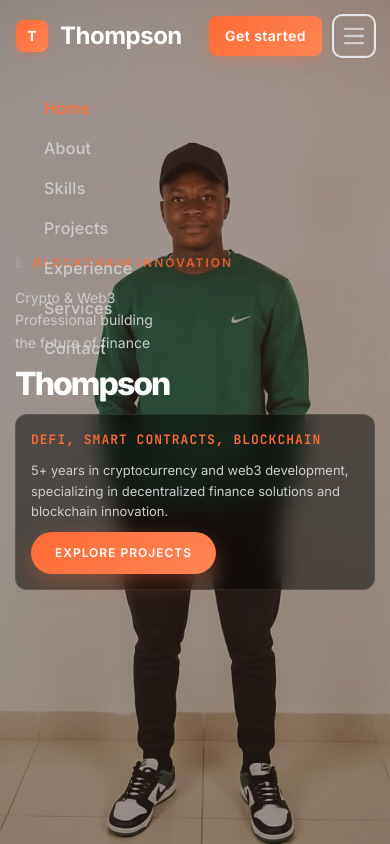
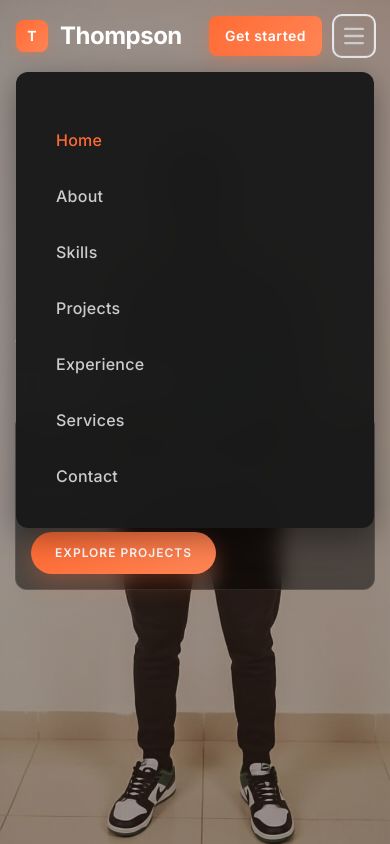
Before and after one commit to Donald-Edinam/thompson-web, a website: page src/index.html in a window 390 px wide. Both pictures are taken after a click on the button "Open main menu". Shown: the top 844 px of the page. Drawn offline with Linux system fonts and the light colour scheme.

Commit message:
Fix mobile navigation menu transparency

```diff
--- a/styles/styles.css
+++ b/styles/styles.css
@@ -255,11 +255,38 @@
             color: var(--text-primary) !important;
         }
 
-        /* Mobile menu background */
+        /* Mobile menu background - solid background for mobile */
         nav ul {
             background: transparent !important;
             border: none !important;
             backdrop-filter: none !important;
+        }
+
+        /* Mobile menu styling (when visible on small screens) */
+        @media (max-width: 767px) {
+            nav #navbar-cta {
+                background: rgba(26, 26, 26, 0.98) !important;
+                backdrop-filter: blur(20px) !important;
+                border-radius: 12px;
+                margin-top: 16px;
+                padding: 8px;
+                box-shadow: 0 8px 32px rgba(0, 0, 0, 0.4);
+            }
+
+            nav ul {
+                background: transparent !important;
+            }
+
+            nav ul li a {
+                padding: 12px 16px !important;
+                border-radius: 8px !important;
+                margin: 4px 0;
+                background: rgba(255, 255, 255, 0.05) !important;
+            }
+
+            nav ul li a:hover {
+                background: rgba(255, 107, 53, 0.1) !important;
+            }
         }
 
         /* Desktop menu - ensure no backgrounds */
```
